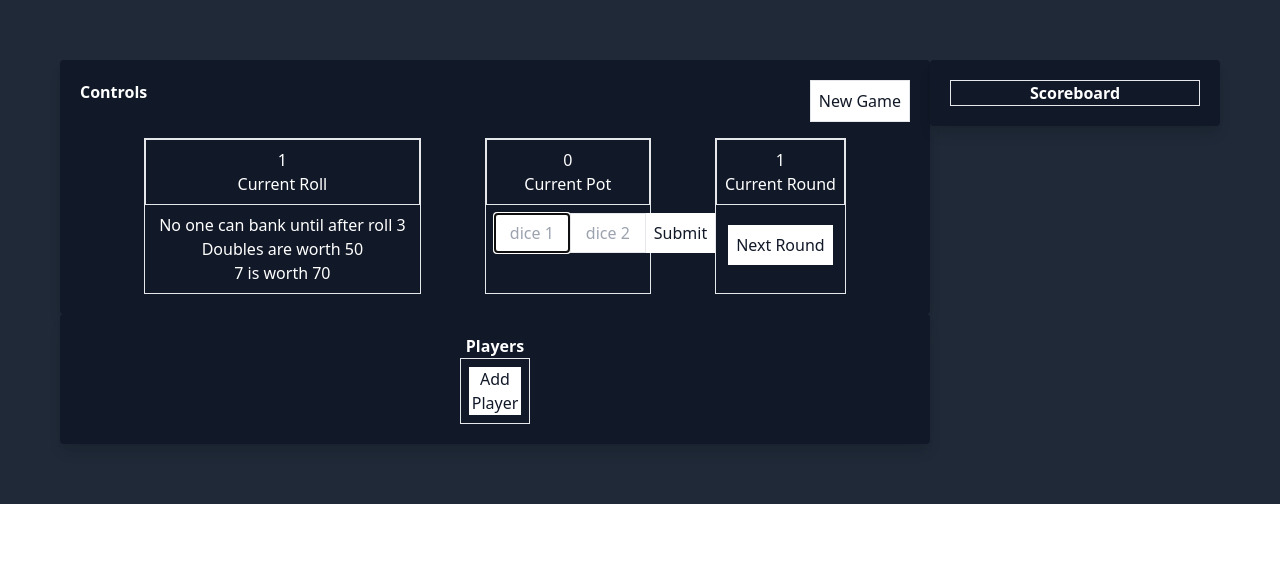
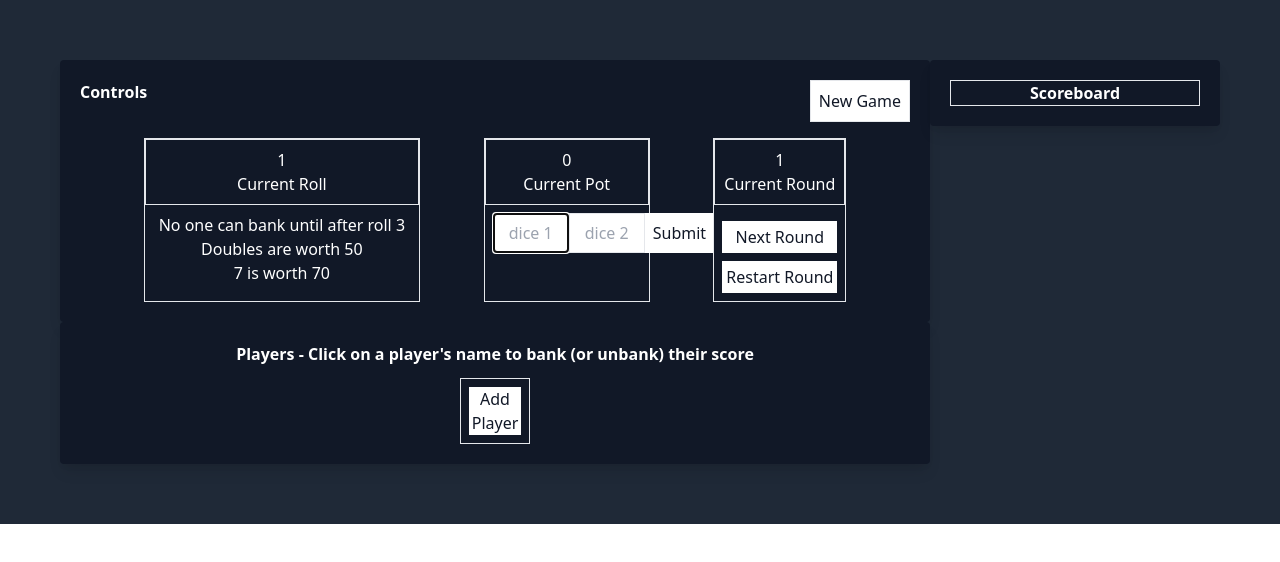
Before and after one commit to KyleCardwell/familystockmarket, a React (Create React App) app: page / in a window 1280 px wide. Shown: the top 562 px of the page. Built offline with nearby package versions, Linux system fonts and the light colour scheme.

Commit message:
fixed button layouts

```diff
--- a/src/components/Controls.js
+++ b/src/components/Controls.js
@@ -120,12 +120,15 @@ const Controls = (props) => {
                     </form>
 
                 </div>
-                <div className="border">
+                <div className="flex-col border">
                     <div className="border p-2">
                         <h4>{props.currentRound}</h4>
                         <h5>Current Round</h5>
                     </div>
-                    <button type="button" onClick={props.nextRound} className="mt-5 p-2  bg-white text-gray-900">Next Round</button>
+                    <div className="content-evenly p-2">
+                        <div onClick={props.nextRound} className="mt-2 border-gray-900 p-1 bg-white text-gray-900 cursor-pointer">Next Round</div>
+                        <div onClick={props.nextRound} className="mt-2 border-gray-900 p-1 bg-white text-gray-900 cursor-pointer">Restart Round</div>
+                    </div>
                 </div>
             </div>
 
--- a/src/components/PlayerCard.js
+++ b/src/components/PlayerCard.js
@@ -52,10 +52,10 @@ const PlayerCard = (props) => {
             onMouseEnter={handleShowEdit}
             onMouseLeave={handleHideEdit}
         >
-            <h2>
+            <h2 className="font-bold text-xl">
                 {points}
             </h2>
-            <h3>
+            <h3 className="font-bold text-xl">
                 {name}
             </h3>
             <div
--- a/src/components/PlayersBox.js
+++ b/src/components/PlayersBox.js
@@ -10,7 +10,7 @@ const PlayersBox = (props) => {
     return (
         <section className="bg-gray-900 max-w-full rounded overflow-hidden shadow-lg p-5">
 
-            <h4 className="font-bold text-center">Players</h4>
+            <h4 className="font-bold text-center mb-3">Players - Click on a player's name to bank (or unbank) their score</h4>
 
             <div className={`flex flex-wrap justify-evenly h-full`}>
 
```
